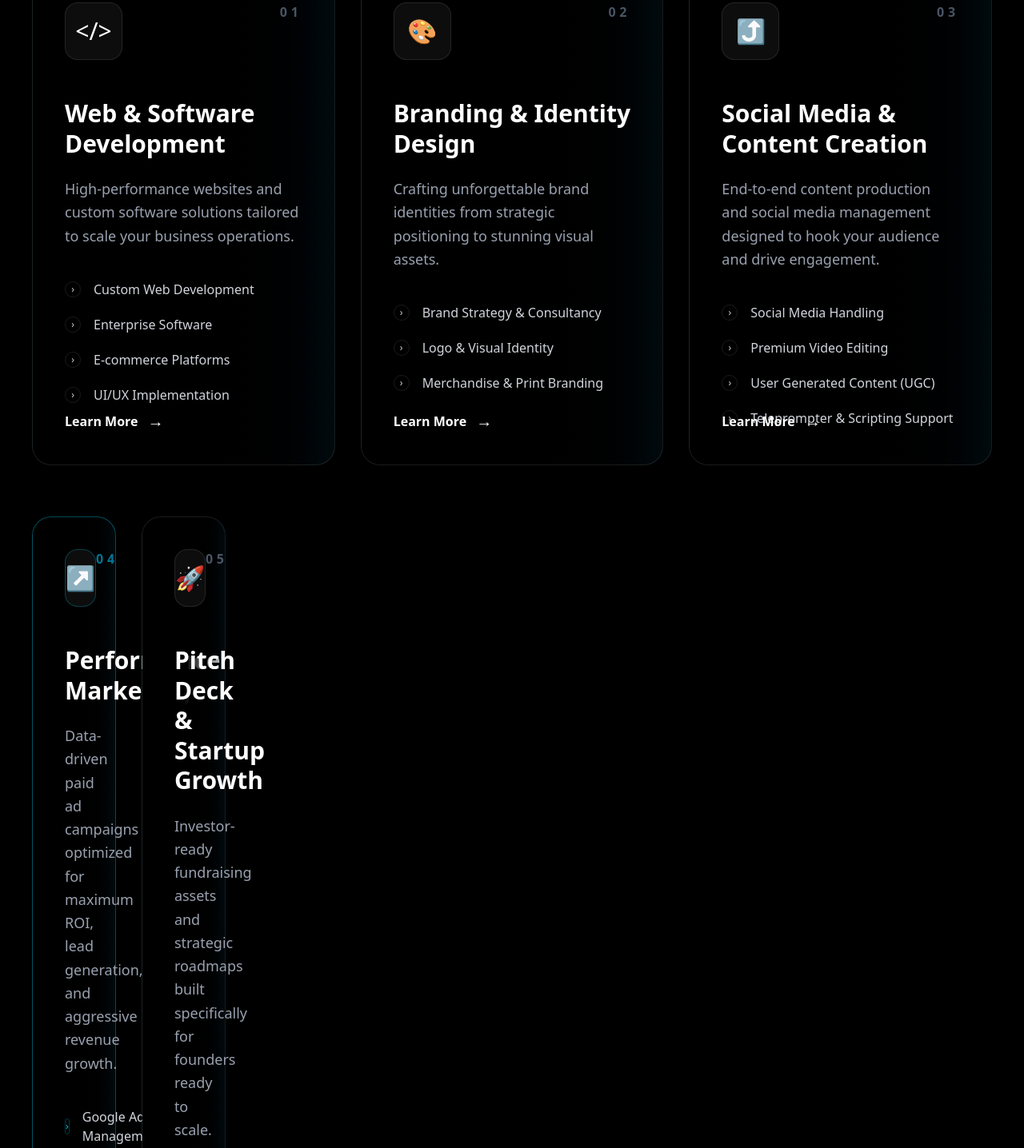
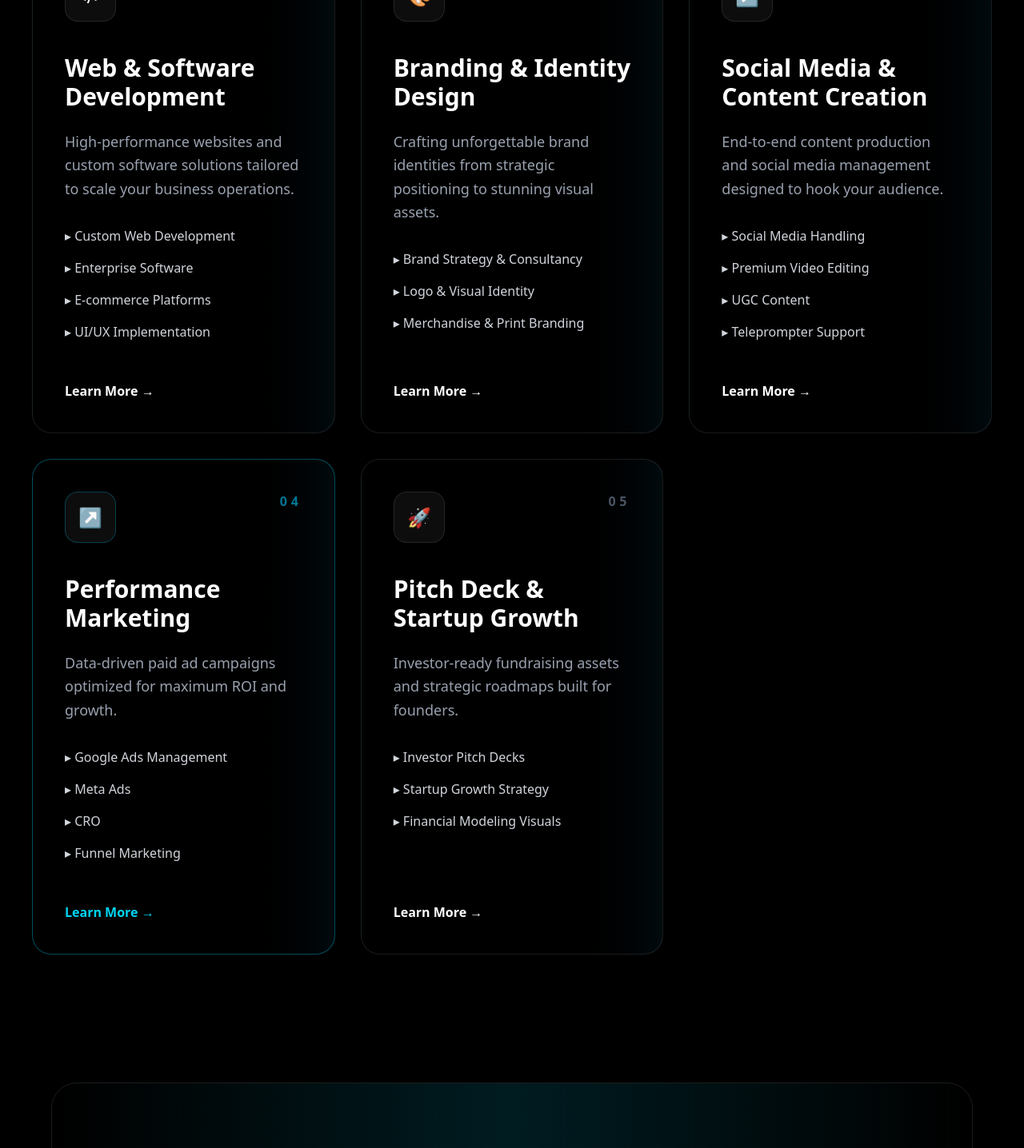
Before and after one commit to shubh-q10/VESOURA, a website: page other_pages/services_page.html in a window 1280 px wide. Shown: the part 958-2394 px from the top of the page at 80% size. Drawn offline with nearby package versions, Linux system fonts and the light colour scheme.

Commit message:
card section updated

```diff
--- a/other_pages/services_page.html
+++ b/other_pages/services_page.html
@@ -246,249 +246,169 @@
   </div>
 </section>
 
-// SECTION TWO
+<!-- section two -->
 
-<section class="bg-black py-16 md:py-24">
+<section class="bg-black py-20">
   <div class="max-w-7xl mx-auto px-6 lg:px-10">
+
     <div class="grid grid-cols-1 md:grid-cols-2 xl:grid-cols-3 gap-8">
 
-      <!-- Card 01 -->
-      <div class="group relative rounded-3xl border border-white/10 bg-gradient-to-r from-black via-black to-cyan-950/20 p-10 min-h-[620px] hover:border-cyan-500/30 transition-all duration-300">
+      <!-- CARD 01 -->
+      <div class="flex flex-col rounded-3xl border border-white/10 bg-gradient-to-r from-black via-black to-cyan-950/20 p-10 min-h-[620px]">
 
         <div class="flex justify-between items-start">
-          <div class="w-18 h-18 rounded-2xl bg-white/5 border border-white/10 flex items-center justify-center text-3xl text-white">
+          <div class="w-16 h-16 rounded-2xl bg-white/5 border border-white/10 flex items-center justify-center text-2xl text-white">
             &lt;/&gt;
           </div>
-
           <span class="text-gray-600 font-bold tracking-[0.3em]">01</span>
         </div>
 
-        <h3 class="text-white text-3xl font-bold mt-12 leading-tight">
+        <h3 class="text-white text-3xl font-bold mt-10">
           Web & Software Development
         </h3>
 
-        <p class="text-gray-400 text-lg leading-relaxed mt-6">
-          High-performance websites and custom software solutions tailored
-          to scale your business operations.
+        <p class="text-gray-400 text-lg mt-6 leading-relaxed">
+          High-performance websites and custom software solutions tailored to scale your business operations.
         </p>
 
-        <div class="mt-10 space-y-5 text-gray-300">
-          <div class="flex items-center gap-4">
-            <span class="w-5 h-5 rounded-full border border-white/10 flex items-center justify-center text-xs">›</span>
-            <span>Custom Web Development</span>
+        <div class="mt-8 space-y-4 text-gray-300">
+          <p>▸ Custom Web Development</p>
+          <p>▸ Enterprise Software</p>
+          <p>▸ E-commerce Platforms</p>
+          <p>▸ UI/UX Implementation</p>
         </div>
 
-          <div class="flex items-center gap-4">
-            <span class="w-5 h-5 rounded-full border border-white/10 flex items-center justify-center text-xs">›</span>
-            <span>Enterprise Software</span>
-          </div>
-
-          <div class="flex items-center gap-4">
-            <span class="w-5 h-5 rounded-full border border-white/10 flex items-center justify-center text-xs">›</span>
-            <span>E-commerce Platforms</span>
-          </div>
-
-          <div class="flex items-center gap-4">
-            <span class="w-5 h-5 rounded-full border border-white/10 flex items-center justify-center text-xs">›</span>
-            <span>UI/UX Implementation</span>
+        <div class="mt-auto pt-12">
+          <a href="#" class="text-white font-semibold flex items-center gap-3">
+            Learn More →
+          </a>
         </div>
       </div>
 
-        <a href="#" class="absolute bottom-10 left-10 text-white font-semibold flex items-center gap-3">
-          Learn More
-          <span class="text-xl">→</span>
-        </a>
-      </div>
-
-      <!-- Card 02 -->
-      <div class="group relative rounded-3xl border border-white/10 bg-gradient-to-r from-black via-black to-cyan-950/20 p-10 min-h-[620px] hover:border-cyan-500/30 transition-all duration-300">
+      <!-- CARD 02 -->
+      <div class="flex flex-col rounded-3xl border border-white/10 bg-gradient-to-r from-black via-black to-cyan-950/20 p-10 min-h-[620px]">
 
         <div class="flex justify-between items-start">
-          <div class="w-18 h-18 rounded-2xl bg-white/5 border border-white/10 flex items-center justify-center text-3xl">
+          <div class="w-16 h-16 rounded-2xl bg-white/5 border border-white/10 flex items-center justify-center text-2xl">
             🎨
           </div>
-
           <span class="text-gray-600 font-bold tracking-[0.3em]">02</span>
         </div>
 
-        <h3 class="text-white text-3xl font-bold mt-12 leading-tight">
+        <h3 class="text-white text-3xl font-bold mt-10">
           Branding & Identity Design
         </h3>
 
-        <p class="text-gray-400 text-lg leading-relaxed mt-6">
-          Crafting unforgettable brand identities from strategic positioning
-          to stunning visual assets.
+        <p class="text-gray-400 text-lg mt-6 leading-relaxed">
+          Crafting unforgettable brand identities from strategic positioning to stunning visual assets.
         </p>
 
-        <div class="mt-10 space-y-5 text-gray-300">
-          <div class="flex items-center gap-4">
-            <span class="w-5 h-5 rounded-full border border-white/10 flex items-center justify-center text-xs">›</span>
-            <span>Brand Strategy & Consultancy</span>
+        <div class="mt-8 space-y-4 text-gray-300">
+          <p>▸ Brand Strategy & Consultancy</p>
+          <p>▸ Logo & Visual Identity</p>
+          <p>▸ Merchandise & Print Branding</p>
         </div>
 
-          <div class="flex items-center gap-4">
-            <span class="w-5 h-5 rounded-full border border-white/10 flex items-center justify-center text-xs">›</span>
-            <span>Logo & Visual Identity</span>
-          </div>
-
-          <div class="flex items-center gap-4">
-            <span class="w-5 h-5 rounded-full border border-white/10 flex items-center justify-center text-xs">›</span>
-            <span>Merchandise & Print Branding</span>
+        <div class="mt-auto pt-12">
+          <a href="#" class="text-white font-semibold flex items-center gap-3">
+            Learn More →
+          </a>
         </div>
       </div>
 
-        <a href="#" class="absolute bottom-10 left-10 text-white font-semibold flex items-center gap-3">
-          Learn More
-          <span class="text-xl">→</span>
-        </a>
-      </div>
-
-      <!-- Card 03 -->
-      <div class="group relative rounded-3xl border border-white/10 bg-gradient-to-r from-black via-black to-cyan-950/20 p-10 min-h-[620px] hover:border-cyan-500/30 transition-all duration-300">
+      <!-- CARD 03 -->
+      <div class="flex flex-col rounded-3xl border border-white/10 bg-gradient-to-r from-black via-black to-cyan-950/20 p-10 min-h-[620px]">
 
         <div class="flex justify-between items-start">
-          <div class="w-18 h-18 rounded-2xl bg-white/5 border border-white/10 flex items-center justify-center text-3xl">
-            ⤴
+          <div class="w-16 h-16 rounded-2xl bg-white/5 border border-white/10 flex items-center justify-center text-2xl">
+            ↗
           </div>
-
           <span class="text-gray-600 font-bold tracking-[0.3em]">03</span>
         </div>
 
-        <h3 class="text-white text-3xl font-bold mt-12 leading-tight">
+        <h3 class="text-white text-3xl font-bold mt-10">
           Social Media & Content Creation
         </h3>
 
-        <p class="text-gray-400 text-lg leading-relaxed mt-6">
-          End-to-end content production and social media management designed
-          to hook your audience and drive engagement.
+        <p class="text-gray-400 text-lg mt-6 leading-relaxed">
+          End-to-end content production and social media management designed to hook your audience.
         </p>
 
-        <div class="mt-10 space-y-5 text-gray-300">
-          <div class="flex items-center gap-4">
-            <span class="w-5 h-5 rounded-full border border-white/10 flex items-center justify-center text-xs">›</span>
-            <span>Social Media Handling</span>
+        <div class="mt-8 space-y-4 text-gray-300">
+          <p>▸ Social Media Handling</p>
+          <p>▸ Premium Video Editing</p>
+          <p>▸ UGC Content</p>
+          <p>▸ Teleprompter Support</p>
         </div>
 
-          <div class="flex items-center gap-4">
-            <span class="w-5 h-5 rounded-full border border-white/10 flex items-center justify-center text-xs">›</span>
-            <span>Premium Video Editing</span>
-          </div>
-
-          <div class="flex items-center gap-4">
-            <span class="w-5 h-5 rounded-full border border-white/10 flex items-center justify-center text-xs">›</span>
-            <span>User Generated Content (UGC)</span>
-          </div>
-
-          <div class="flex items-center gap-4">
-            <span class="w-5 h-5 rounded-full border border-white/10 flex items-center justify-center text-xs">›</span>
-            <span>Teleprompter & Scripting Support</span>
+        <div class="mt-auto pt-12">
+          <a href="#" class="text-white font-semibold flex items-center gap-3">
+            Learn More →
+          </a>
         </div>
       </div>
 
-        <a href="#" class="absolute bottom-10 left-10 text-white font-semibold flex items-center gap-3">
-          Learn More
-          <span class="text-xl">→</span>
-        </a>
-      </div>
-
-
-      <!-- Second Row -->
-<div class="grid grid-cols-1 md:grid-cols-2 xl:grid-cols-3 gap-8 mt-8">
-
-  <!-- Card 04 -->
-  <div class="relative rounded-3xl border border-cyan-500/40 bg-gradient-to-r from-black via-black to-cyan-950/20 p-10 min-h-[620px]">
+      <!-- CARD 04 -->
+      <div class="flex flex-col rounded-3xl border border-cyan-500/40 bg-gradient-to-r from-black via-black to-cyan-950/20 p-10 min-h-[620px]">
 
         <div class="flex justify-between items-start">
-      <div class="w-18 h-18 rounded-2xl bg-white/5 border border-cyan-500/30 flex items-center justify-center text-3xl">
+          <div class="w-16 h-16 rounded-2xl bg-white/5 border border-cyan-500/30 flex items-center justify-center text-2xl text-cyan-400">
             ↗
           </div>
-
           <span class="text-cyan-700 font-bold tracking-[0.3em]">04</span>
         </div>
 
-    <h3 class="text-white text-3xl font-bold mt-12 leading-tight">
+        <h3 class="text-white text-3xl font-bold mt-10">
           Performance Marketing
         </h3>
 
-    <p class="text-gray-400 text-lg leading-relaxed mt-6">
-      Data-driven paid ad campaigns optimized for maximum ROI,
-      lead generation, and aggressive revenue growth.
+        <p class="text-gray-400 text-lg mt-6 leading-relaxed">
+          Data-driven paid ad campaigns optimized for maximum ROI and growth.
         </p>
 
-    <div class="mt-10 space-y-5 text-gray-300">
-      <div class="flex items-center gap-4">
-        <span class="w-5 h-5 rounded-full border border-cyan-500/30 flex items-center justify-center text-xs text-cyan-400">›</span>
-        <span>Google Ads Management</span>
+        <div class="mt-8 space-y-4 text-gray-300">
+          <p>▸ Google Ads Management</p>
+          <p>▸ Meta Ads</p>
+          <p>▸ CRO</p>
+          <p>▸ Funnel Marketing</p>
         </div>
 
-      <div class="flex items-center gap-4">
-        <span class="w-5 h-5 rounded-full border border-cyan-500/30 flex items-center justify-center text-xs text-cyan-400">›</span>
-        <span>Meta (Facebook & Instagram) Ads</span>
-      </div>
-
-      <div class="flex items-center gap-4">
-        <span class="w-5 h-5 rounded-full border border-cyan-500/30 flex items-center justify-center text-xs text-cyan-400">›</span>
-        <span>Conversion Rate Optimization (CRO)</span>
-      </div>
-
-      <div class="flex items-center gap-4">
-        <span class="w-5 h-5 rounded-full border border-cyan-500/30 flex items-center justify-center text-xs text-cyan-400">›</span>
-        <span>Funnel Marketing</span>
+        <div class="mt-auto pt-12">
+          <a href="#" class="text-cyan-400 font-semibold flex items-center gap-3">
+            Learn More →
+          </a>
         </div>
       </div>
 
-    <a href="#" class="absolute bottom-10 left-10 text-cyan-300 font-semibold flex items-center gap-3">
-      Learn More
-      <span class="text-xl">→</span>
-    </a>
-  </div>
-
-  <!-- Card 05 -->
-  <div class="relative rounded-3xl border border-white/10 bg-gradient-to-r from-black via-black to-cyan-950/20 p-10 min-h-[620px]">
+      <!-- CARD 05 -->
+      <div class="flex flex-col rounded-3xl border border-white/10 bg-gradient-to-r from-black via-black to-cyan-950/20 p-10 min-h-[620px]">
 
         <div class="flex justify-between items-start">
-      <div class="w-18 h-18 rounded-2xl bg-white/5 border border-white/10 flex items-center justify-center text-3xl">
+          <div class="w-16 h-16 rounded-2xl bg-white/5 border border-white/10 flex items-center justify-center text-2xl">
             🚀
           </div>
-
           <span class="text-gray-600 font-bold tracking-[0.3em]">05</span>
         </div>
 
-    <h3 class="text-white text-3xl font-bold mt-12 leading-tight">
+        <h3 class="text-white text-3xl font-bold mt-10">
           Pitch Deck & Startup Growth
         </h3>
 
-    <p class="text-gray-400 text-lg leading-relaxed mt-6">
-      Investor-ready fundraising assets and strategic roadmaps
-      built specifically for founders ready to scale.
+        <p class="text-gray-400 text-lg mt-6 leading-relaxed">
+          Investor-ready fundraising assets and strategic roadmaps built for founders.
         </p>
 
-    <div class="mt-10 space-y-5 text-gray-300">
-      <div class="flex items-center gap-4">
-        <span class="w-5 h-5 rounded-full border border-white/10 flex items-center justify-center text-xs">›</span>
-        <span>Investor Pitch Decks</span>
+        <div class="mt-8 space-y-4 text-gray-300">
+          <p>▸ Investor Pitch Decks</p>
+          <p>▸ Startup Growth Strategy</p>
+          <p>▸ Financial Modeling Visuals</p>
         </div>
 
-      <div class="flex items-center gap-4">
-        <span class="w-5 h-5 rounded-full border border-white/10 flex items-center justify-center text-xs">›</span>
-        <span>Startup Growth Strategy</span>
-      </div>
-
-      <div class="flex items-center gap-4">
-        <span class="w-5 h-5 rounded-full border border-white/10 flex items-center justify-center text-xs">›</span>
-        <span>Financial Modeling Visuals</span>
-      </div>
-    </div>
-
-    <a href="#" class="absolute bottom-10 left-10 text-white font-semibold flex items-center gap-3">
-      Learn More
-      <span class="text-xl">→</span>
+        <div class="mt-auto pt-12">
+          <a href="#" class="text-white font-semibold flex items-center gap-3">
+            Learn More →
           </a>
         </div>
-
-  <!-- Empty Column (desktop only) -->
-  <div class="hidden xl:block"></div>
-
       </div>
 
     </div>
```
Lines whose indentation alone changed are shown as unchanged.
